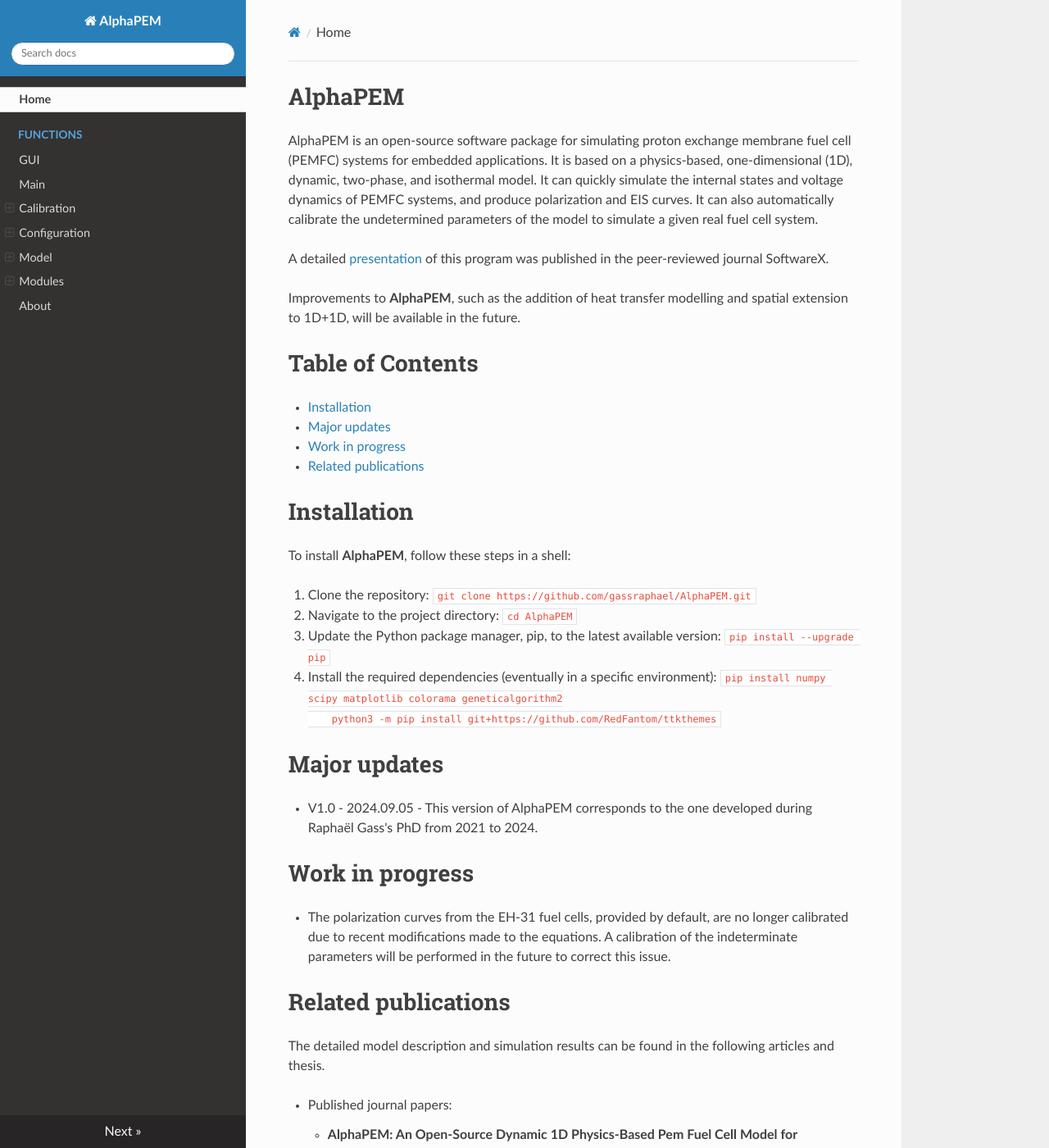
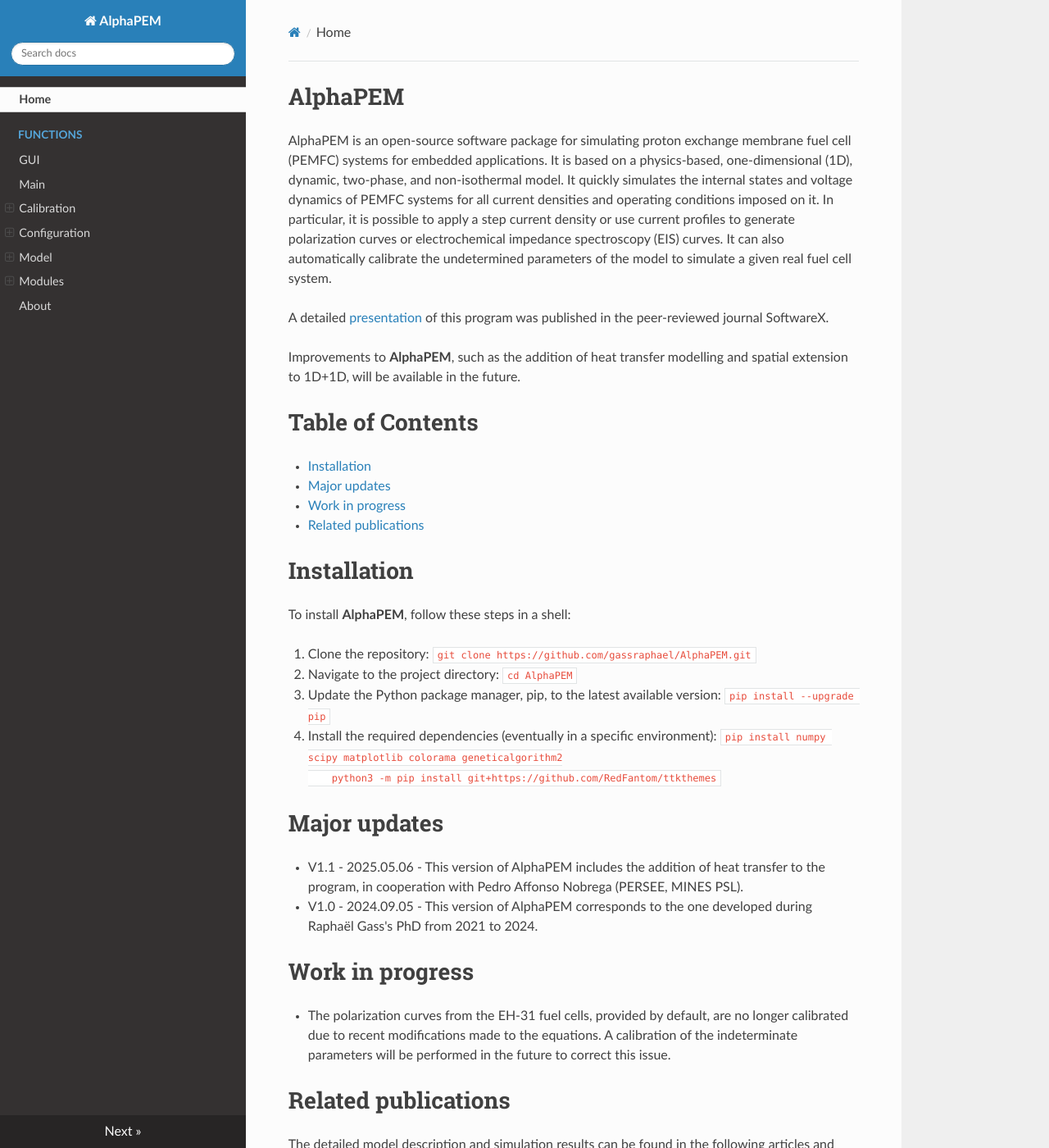
Before and after one commit to gassraphael/AlphaPEM, an MkDocs documentation site: the page built from docs/index.md, in a window 1280 px wide and 1400 px high. Shown: the whole window at 82% size. Built offline with MkDocs 1.6.1, drawn with Linux system fonts in a browser that asks for light colours; nearby versions of some CDN libraries.

Commit message:
V1.1 Heat exchanges have been added to AlphaPEM, in collaboration with Pedro Affonso Nobrega (PERSEE, MINES PSL).

```diff
--- a/docs/index.md
+++ b/docs/index.md
@@ -1,6 +1,6 @@
 # AlphaPEM
 
-AlphaPEM is an open-source software package for simulating proton exchange membrane fuel cell (PEMFC) systems for embedded applications. It is based on a physics-based, one-dimensional (1D), dynamic, two-phase, and isothermal model. It can quickly simulate the internal states and voltage dynamics of PEMFC systems, and produce polarization and EIS curves. It can also automatically calibrate the undetermined parameters of the model to simulate a given real fuel cell system.
+AlphaPEM is an open-source software package for simulating proton exchange membrane fuel cell (PEMFC) systems for embedded applications. It is based on a physics-based, one-dimensional (1D), dynamic, two-phase, and non-isothermal model. It quickly simulates the internal states and voltage dynamics of PEMFC systems for all current densities and operating conditions imposed on it. In particular, it is possible to apply a step current density or use current profiles to generate polarization curves or electrochemical impedance spectroscopy (EIS) curves. It can also automatically calibrate the undetermined parameters of the model to simulate a given real fuel cell system.
 
 A detailed [presentation](https://doi.org/10.48550/arXiv.2407.12373) of this program was published in the peer-reviewed journal SoftwareX.
 
@@ -37,6 +37,7 @@
 
 # Major updates
 
+- V1.1 - 2025.05.06 - This version of AlphaPEM includes the addition of heat transfer to the program, in cooperation with Pedro Affonso Nobrega (PERSEE, MINES PSL).
 - V1.0 - 2024.09.05 - This version of AlphaPEM corresponds to the one developed during Raphaël Gass's PhD from 2021 to 2024.
 
 
```
Also changed, not shown: README.md (+4 -3 lines).
